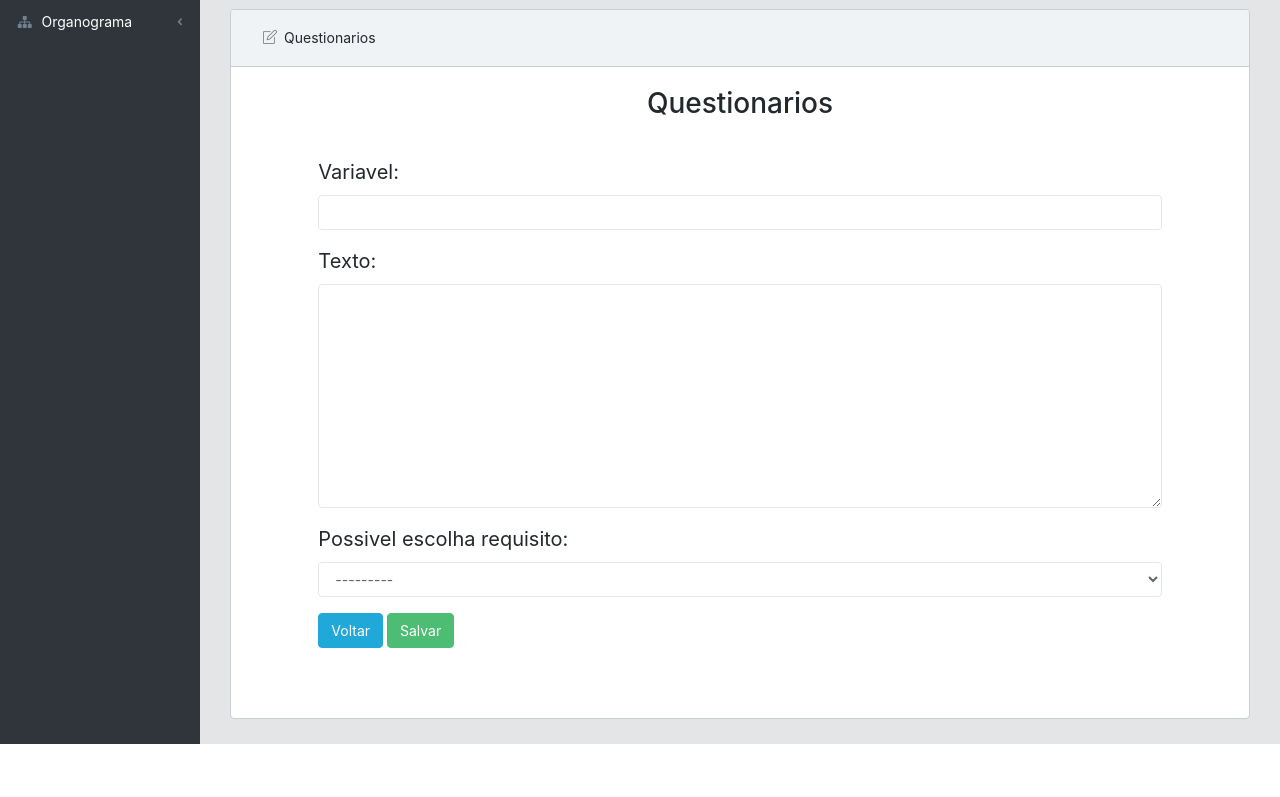
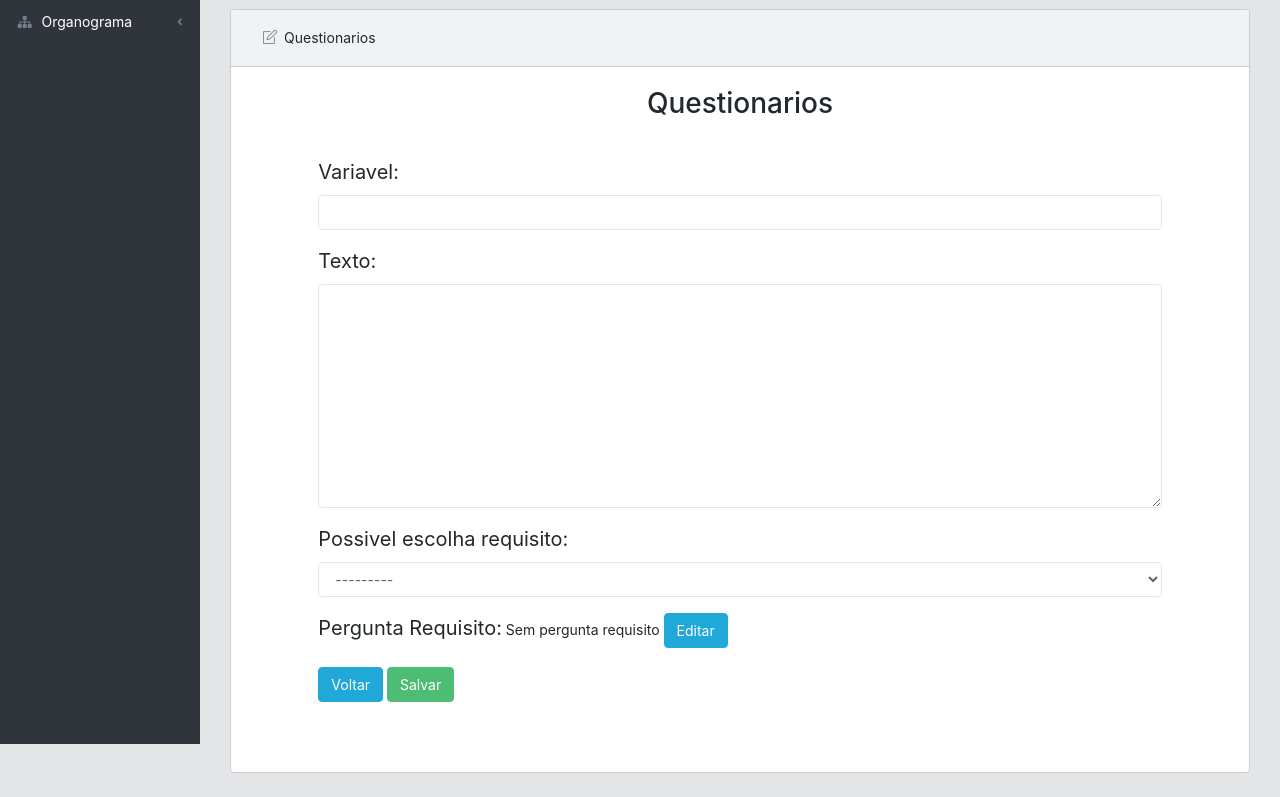
Before and after one commit to catalunha/pmsbweb1, a Django app: template pmsb_web/questionarios/templates/questionarios/update_pergunta.html in a window 1280 px wide. Shown: the part 56-853 px from the top of the page. Before the commit the page ends 800 px from the top, so only its background shows below. Run offline with Django 3.2, Linux system fonts and the light colour scheme; the template is opened without the code that fills it: values that come from a table or form of the project are taken from there, others are empty; parts of the project's set-up code (start-up, migrations or seed data) failed here and were passed over; some libraries are stand-ins or nearby versions.

Commit message:
remove dropdown de pergunta_requisito e diciona btn para editar

```diff
--- a/pmsb_web/questionarios/templates/questionarios/update_pergunta.html
+++ b/pmsb_web/questionarios/templates/questionarios/update_pergunta.html
@@ -11,7 +11,19 @@
         <form method="post">
             {% csrf_token %}
             {% include "includes/form.html" with form=form %}
+
+            <div class="form-group">
+                <label>Pergunta Requisito:</label>
+            {% if object.pergunta_requisito %}
+                {{object.pergunta_requisito}}
+                {% else %}
+                Sem pergunta requisito
+            {% endif %}
+                <a class="btn btn-primary" href="{% url "questionarios:update_pergunta_requisito" pergunta_do_questionario_pk %}">Editar</a>
+            </div>
+
             <a class="btn btn-primary" href="{% url "questionarios:list" %}">Voltar</a>
+
             <button type="submit" class="btn btn-success">Salvar</button>
         </form>
     </div>
```
